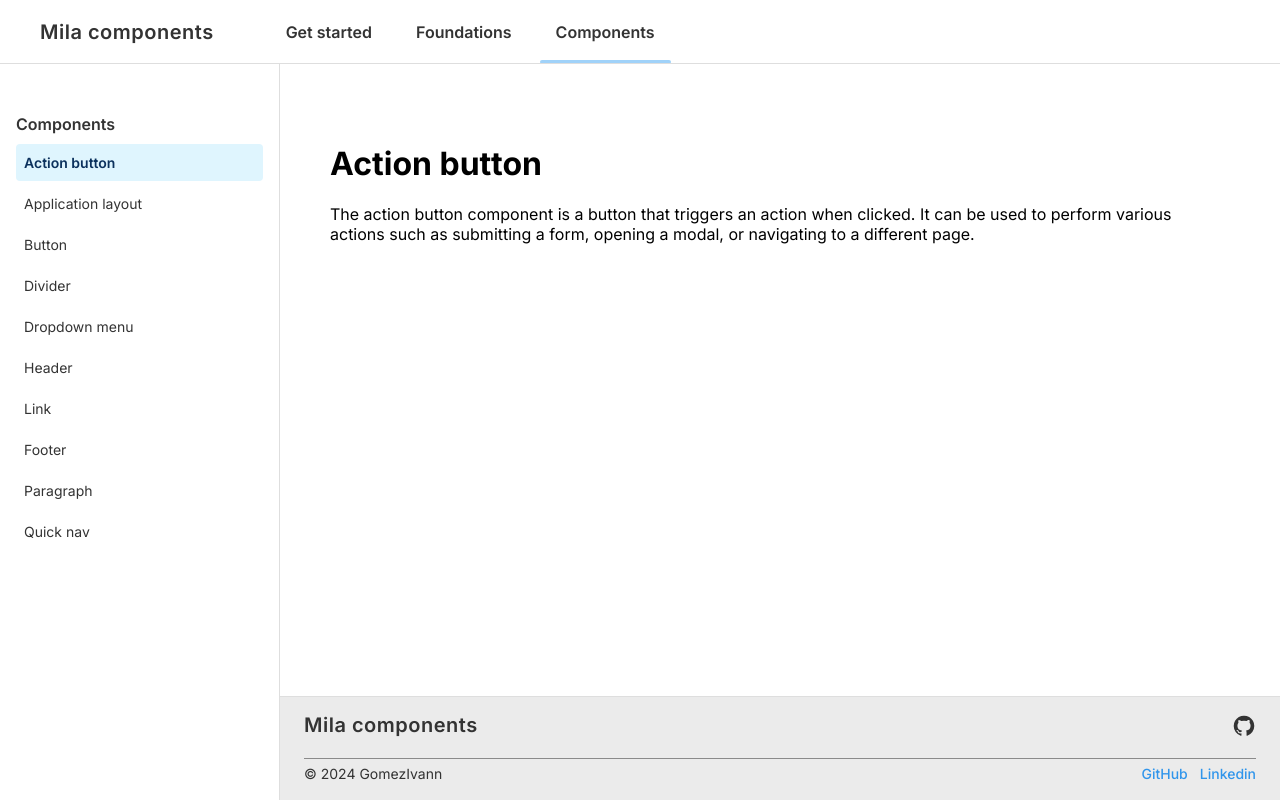
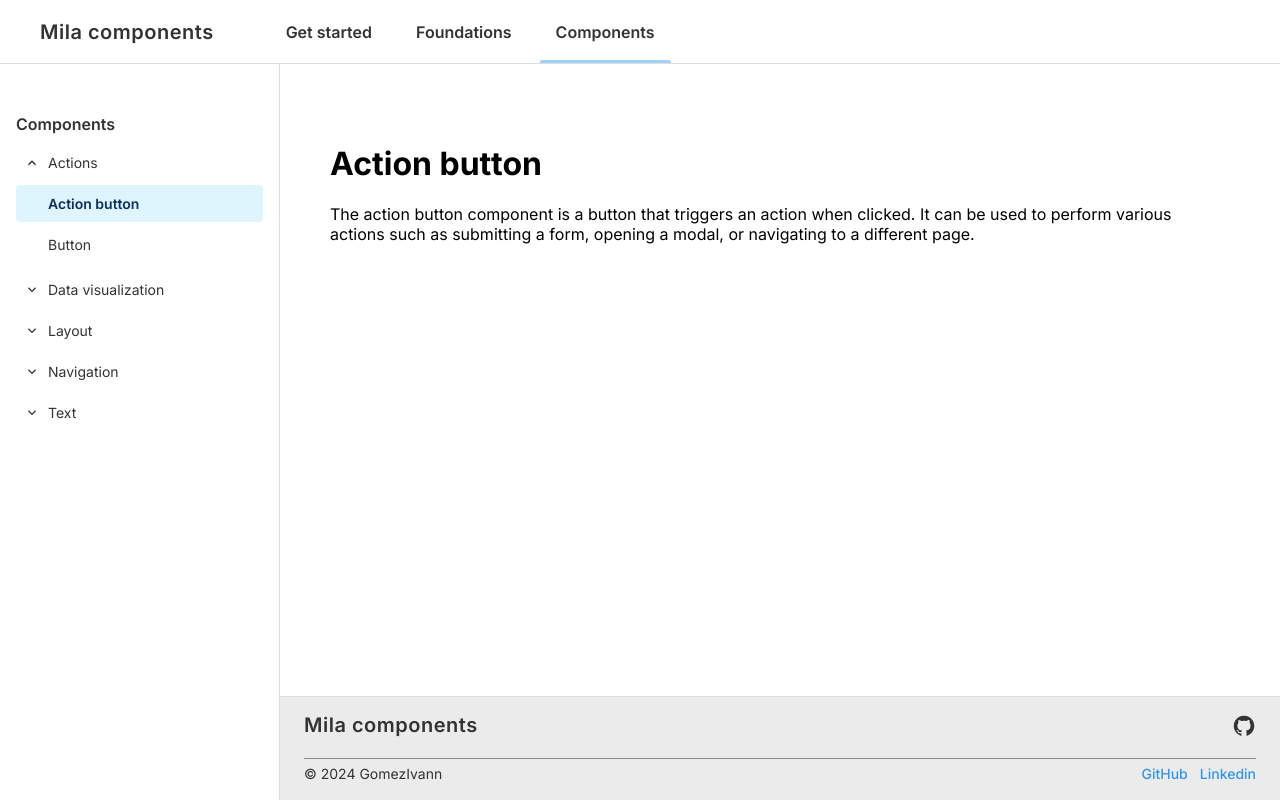
Before and after one commit to GomezIvann/mila-components, a Next.js app in the folder apps/web/: page /components/action-button in a window 1280 px wide. Built offline with nearby package versions, Linux system fonts and the light colour scheme.

Commit message:
Updated sidenav structure for components

```diff
--- a/apps/web/app/components/page.tsx
+++ b/apps/web/app/components/page.tsx
@@ -2,5 +2,5 @@ import { redirect } from "next/navigation";
 import { componentsLinks } from "common/pages-list";
 
 export default function Components() {
-  redirect(componentsLinks[0]?.href ?? "/");
+  redirect(componentsLinks[0]?.items[0]?.href ?? "/");
 }
--- a/apps/web/common/custom-components/header.tsx
+++ b/apps/web/common/custom-components/header.tsx
@@ -1,7 +1,7 @@
 "use client";
 
 import { Header } from "@gomezivann/mila-components";
-import { mainBlocks } from "../pages-list";
+import { getMainBlockFirstLink, mainBlocks } from "../pages-list";
 import { usePathname, useRouter } from "next/navigation";
 
 export default function SiteHeader() {
@@ -15,7 +15,7 @@ export default function SiteHeader() {
     <Header
       links={mainBlocks.map((block) => ({
         label: block.title,
-        href: block.links[0]?.href ?? "/",
+        href: getMainBlockFirstLink(block) ?? "/",
         selected: pathname.startsWith(block.href),
       }))}
       responsiveBreakpoint="md"
--- a/apps/web/common/custom-components/side-navigation.tsx
+++ b/apps/web/common/custom-components/side-navigation.tsx
@@ -28,11 +28,22 @@ export default function SiteSideNavigation() {
       items={[
         {
           title,
-          items: links.map((link) => ({
-            label: link.label,
-            href: link.href,
-            selected: pathname === link.href,
-          })),
+          items: links.map((link) =>
+            "items" in link
+              ? {
+                  label: link.label,
+                  items: link.items.map((item) => ({
+                    label: item.label,
+                    href: item.href,
+                    selected: pathname === item.href,
+                  })),
+                }
+              : {
+                  label: link.label,
+                  href: link.href,
+                  selected: pathname === link.href,
+                }
+          ),
         },
       ]}
       onNavigate={handleOnNavigate}
--- a/apps/web/common/pages-list.ts
+++ b/apps/web/common/pages-list.ts
@@ -2,10 +2,14 @@ type LinkDetails = {
   label: string;
   href: string;
 };
+type LinkGroupDetails = {
+  label: string;
+  items: LinkDetails[];
+};
 type MainBlock = {
   href: string;
   title: string;
-  links: LinkDetails[];
+  links: (LinkDetails | LinkGroupDetails)[];
 };
 
 const getStartedLinks: LinkDetails[] = [
@@ -20,17 +24,45 @@ const foundationsLinks: LinkDetails[] = [
   { label: "Typography", href: "/foundations/typography" },
 ];
 
-const componentsLinks: LinkDetails[] = [
+const componentsLinks: LinkGroupDetails[] = [
+  {
+    label: "Actions",
+    items: [
       { label: "Action button", href: "/components/action-button" },
+      { label: "Button", href: "/components/button" },
+    ],
+  },
+  {
+    label: "Data visualization",
+    items: [{ label: "Table", href: "/components/table" }],
+  },
+  {
+    label: "Layout",
+    items: [
       { label: "Application layout", href: "/components/application-layout" },
-  { label: "Button", href: "/components/button" },
       { label: "Divider", href: "/components/divider" },
+      { label: "Flex", href: "/components/flex" },
+      { label: "Footer", href: "/components/footer" },
+      { label: "Header", href: "/components/header" },
+      { label: "Side navigation", href: "/components/side-navigation" },
+    ],
+  },
+  {
+    label: "Navigation",
+    items: [
       { label: "Dropdown menu", href: "/components/dropdown-menu" },
-  { label: "Header", href: "/components/header" },
       { label: "Link", href: "/components/link" },
-  { label: "Footer", href: "/components/header" },
+      { label: "Quick navigation", href: "/components/quick-navigation" },
+    ],
+  },
+  {
+    label: "Text",
+    items: [
+      { label: "Bulleted list", href: "/components/bulleted-list" },
+      { label: "Heading", href: "/components/heading" },
       { label: "Paragraph", href: "/components/paragraph" },
-  { label: "Quick nav", href: "/components/quick-nav" },
+    ],
+  },
 ];
 
 const mainBlocks: MainBlock[] = [
@@ -51,5 +83,14 @@ const mainBlocks: MainBlock[] = [
   },
 ];
 
-export { mainBlocks, getStartedLinks, foundationsLinks, componentsLinks };
+export function getMainBlockFirstLink(block: MainBlock): string {
+  const firstLinkMainBlock = mainBlocks.find((b) => b.title === block.title)?.links[0];
+  const mainBlockLink =
+    firstLinkMainBlock != null && "items" in firstLinkMainBlock
+      ? firstLinkMainBlock.items[0]?.href
+      : firstLinkMainBlock?.href;
+  return mainBlockLink ?? "/";
+}
+
+export { componentsLinks, foundationsLinks, getStartedLinks, mainBlocks };
 export type { LinkDetails, MainBlock };
--- a/apps/web/screens/get-started/installation/installation.tsx
+++ b/apps/web/screens/get-started/installation/installation.tsx
@@ -56,7 +56,7 @@ const sections = [
       <>
         <Paragraph>
           You can now start building your project using Mila components. Check the{" "}
-          <NextLink href="/components">
+          <NextLink href="/components/action-button">
             <Link>components</Link>
           </NextLink>{" "}
           section to see all the components available.
--- a/apps/web/screens/get-started/introduction/introduction.tsx
+++ b/apps/web/screens/get-started/introduction/introduction.tsx
@@ -53,7 +53,7 @@ const sections = [
             </Paragraph>
             <Paragraph>
               You can find a list of all available components in the{" "}
-              <NextLink href="/components">
+              <NextLink href="/components/action-button">
                 <Link>Components</Link>
               </NextLink>{" "}
               section.
```
Lines whose indentation alone changed are shown as unchanged.
